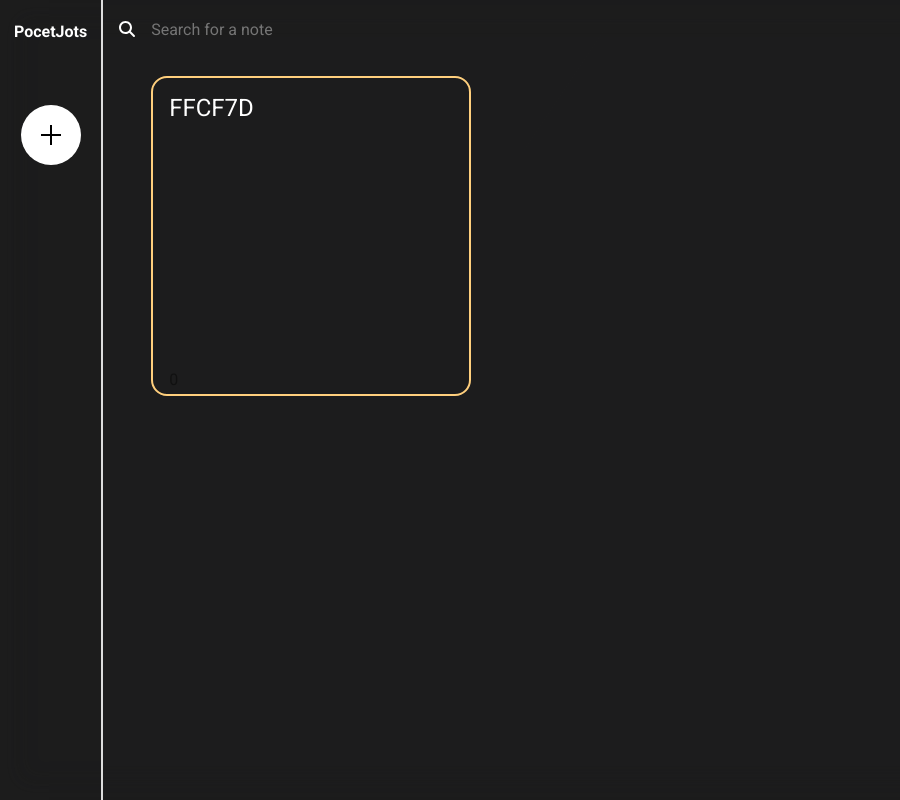
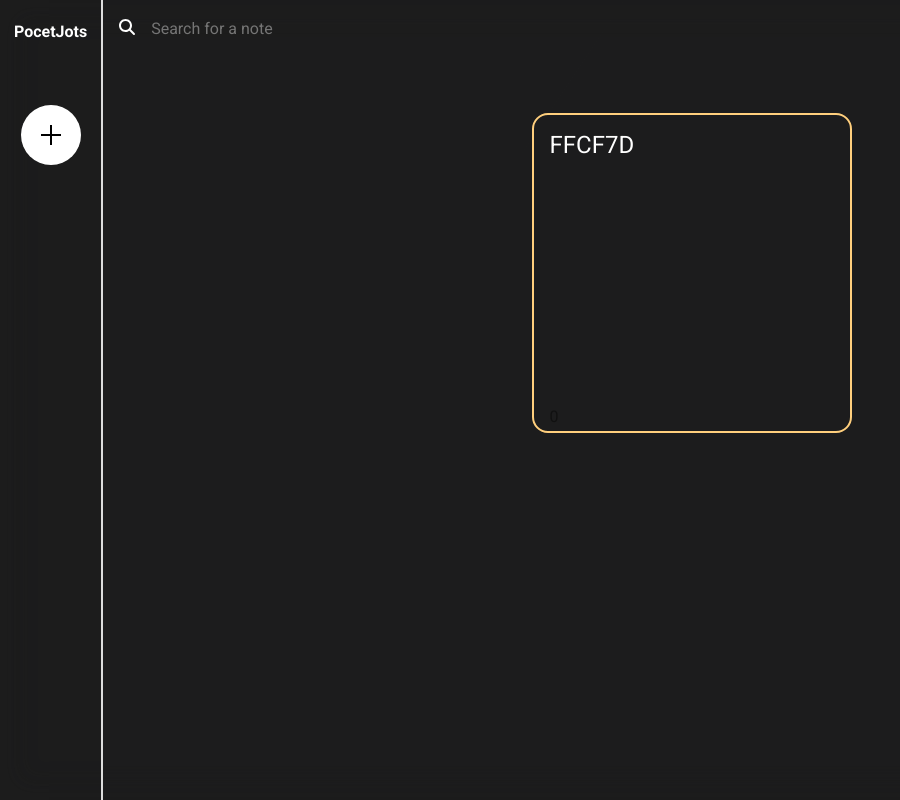
Before and after one commit to Hisokaqq/PocketJots, a React (Create React App) app in the folder frontend/: page / in a window 1280 px wide. Shown: the whole page, without its empty margins (0-900 px from the left). Built offline with nearby package versions, Linux system fonts and the light colour scheme.

Commit message:
a bit more animation

```diff
--- a/frontend/src/components/Note.jsx
+++ b/frontend/src/components/Note.jsx
@@ -1,7 +1,21 @@
 import React, { useEffect, useState } from 'react'
 import styled from "styled-components";
-import { motion } from "framer-motion";
+import { animate, motion } from "framer-motion";
+const inviseAnim = {
+  default:{
 
+  },
+  hidden:{
+    opacity :0,
+  },
+  visible:{
+    opacity: 1,
+    transition:{
+      delay: 2
+    }
+  }
+
+}
 function hexToRgba(hex, opacity) {
     const hexWithoutHash = hex.replace('#', '');
     const r = parseInt(hexWithoutHash.substring(0, 2), 16);
@@ -73,6 +87,11 @@ function hexToRgba(hex, opacity) {
         initial={id === 0 ? "hidden" : null}
         animate={id === 0 ? "visible" : "default"}
       >
+      <motion.div
+        variants={inviseAnim}
+        initial={id === 0 ? "hidden" : null}
+        animate={id === 0 ? "visible" : "default"}
+      >
         <textarea
           spellCheck={false}
           placeholder="Make some notes"
@@ -80,6 +99,7 @@ function hexToRgba(hex, opacity) {
           value={value}
         ></textarea>
         <p className="date">{id}</p>
+      </motion.div>
       </StyledNote>
     );
   };
@@ -91,12 +111,17 @@ const StyledNote = styled(motion.div)`
     width: 20rem;
     height: 20rem;
     border-radius: 1rem;
-    overflow: hidden;
-    display: flex;
-    flex-direction: column;
-    z-index: 103333;
+
     background: rgba(29, 29, 29, 0.6);
     border: 2px solid ${(props) => props.color};
+    overflow: hidden;
+    div{
+      width:100%;
+      height: 100%;
+      display: flex;
+      overflow: hidden;
+      flex-direction: column;
+    }
     .date{
         margin-left: 1rem;
         margin-bottom: .3rem;
--- a/frontend/src/screen/HomeScreen.jsx
+++ b/frontend/src/screen/HomeScreen.jsx
@@ -226,11 +226,12 @@ const StyledRight = styled(motion.div)`
     display: flex;
     flex-direction: column;
     .data{
-        width: 100%;
+        margin-top: 2.5rem;
         height: 100%;
         padding: 1rem 3rem;
         display: flex;
         flex-wrap: wrap;
+        justify-content: center;
         gap: 1rem;
         overflow-y: scroll;
 
```
